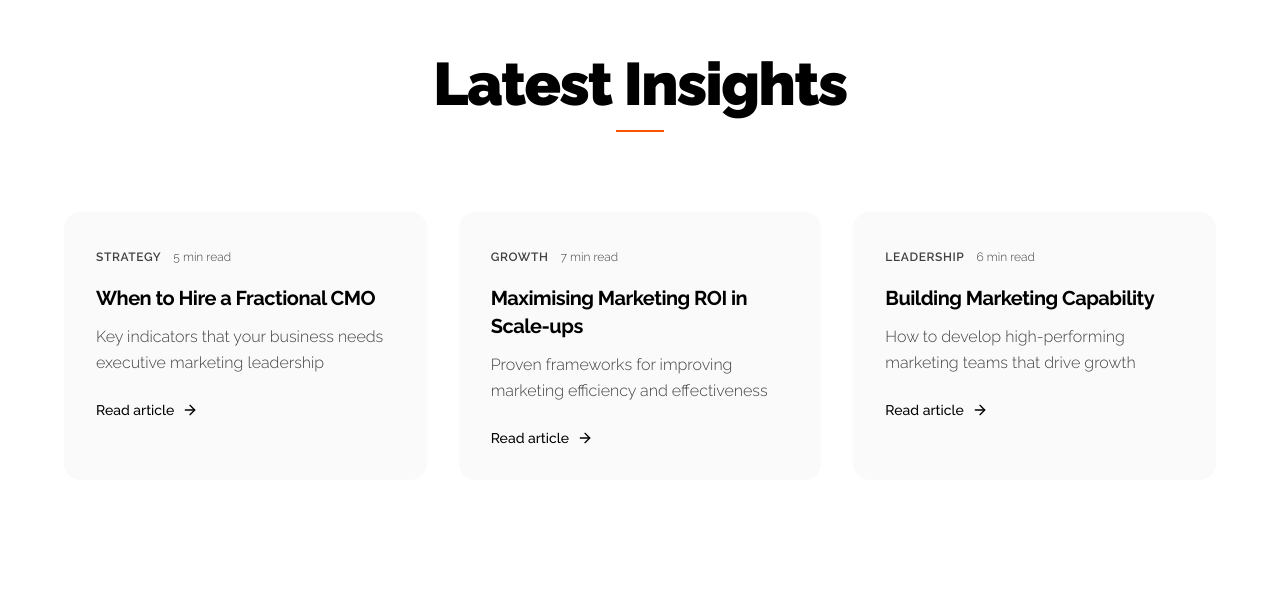
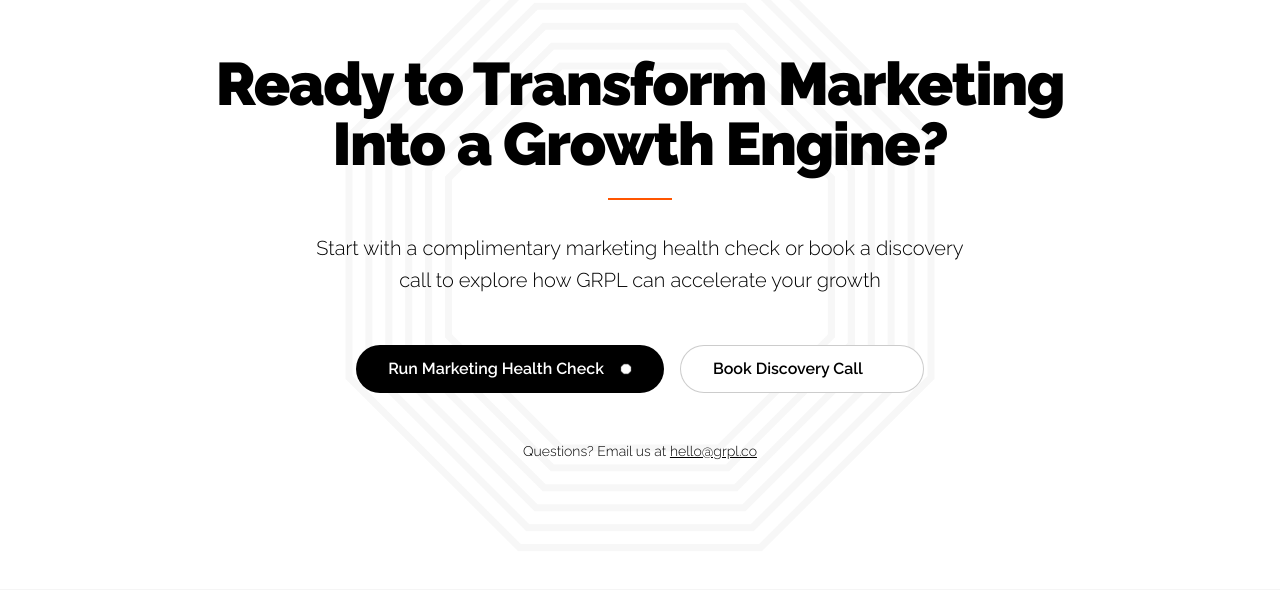
Before and after one commit to stormborn81/grpl-growth-accelerator, a React (Vite) app: page / in a window 1280 px wide. Shown: the part 6015-6620 px from the top of the page. Built offline with nearby package versions, Linux system fonts and the light colour scheme; the HTML template or start-up script is replaced by a standard one.

Commit message:
Remove insights section

```diff
--- a/src/components/Insights.tsx
+++ /dev/null
@@ -1,71 +0,0 @@
-import { Card } from "@/components/ui/card";
-import { Button } from "@/components/ui/button";
-import { ArrowRight, Calendar } from "lucide-react";
-
-const insights = [
-  {
-    title: "When to Hire a Fractional CMO",
-    category: "Strategy",
-    readTime: "5 min read",
-    excerpt: "Key indicators that your business needs executive marketing leadership",
-  },
-  {
-    title: "Maximising Marketing ROI in Scale-ups",
-    category: "Growth",
-    readTime: "7 min read",
-    excerpt: "Proven frameworks for improving marketing efficiency and effectiveness",
-  },
-  {
-    title: "Building Marketing Capability",
-    category: "Leadership",
-    readTime: "6 min read",
-    excerpt: "How to develop high-performing marketing teams that drive growth",
-  },
-];
-
-const Insights = () => {
-  return (
-    <section id="insights" className="py-24 md:py-32 bg-background">
-      <div className="container mx-auto px-6 lg:px-8">
-        <div className="max-w-6xl mx-auto">
-          <div className="text-center mb-20">
-            <h2 className="text-4xl sm:text-5xl md:text-6xl font-black tracking-tight mb-4">
-              Latest Insights
-            </h2>
-            <div className="w-12 h-0.5 bg-accent mx-auto"></div>
-          </div>
-
-          <div className="grid grid-cols-1 md:grid-cols-3 gap-8">
-            {insights.map((insight, index) => (
-              <article key={index} className="bg-secondary p-8 rounded-2xl group hover:shadow-lg transition-shadow cursor-pointer">
-                <div className="mb-4">
-                  <span className="text-xs font-semibold text-muted-foreground uppercase tracking-wider">
-                    {insight.category}
-                  </span>
-                  <span className="text-xs text-muted-foreground ml-3 font-light">
-                    {insight.readTime}
-                  </span>
-                </div>
-
-                <h3 className="text-xl font-bold mb-3 tracking-tight group-hover:text-foreground transition-colors">
-                  {insight.title}
-                </h3>
-
-                <p className="text-muted-foreground mb-6 leading-relaxed font-light">
-                  {insight.excerpt}
-                </p>
-
-                <div className="flex items-center text-sm font-medium group-hover:text-foreground transition-colors">
-                  Read article
-                  <ArrowRight className="ml-2 h-4 w-4" />
-                </div>
-              </article>
-            ))}
-          </div>
-        </div>
-      </div>
-    </section>
-  );
-};
-
-export default Insights;
--- a/src/pages/Index.tsx
+++ b/src/pages/Index.tsx
@@ -7,7 +7,6 @@ import Testimonials from "@/components/Testimonials";
 import UseCases from "@/components/UseCases";
 import Services from "@/components/Services";
 import About from "@/components/About";
-import Insights from "@/components/Insights";
 import CTA from "@/components/CTA";
 import Footer from "@/components/Footer";
 
@@ -24,7 +23,6 @@ const Index = () => {
         <UseCases />
         <Services />
         <About />
-        <Insights />
         <CTA />
       </main>
       <Footer />
```
